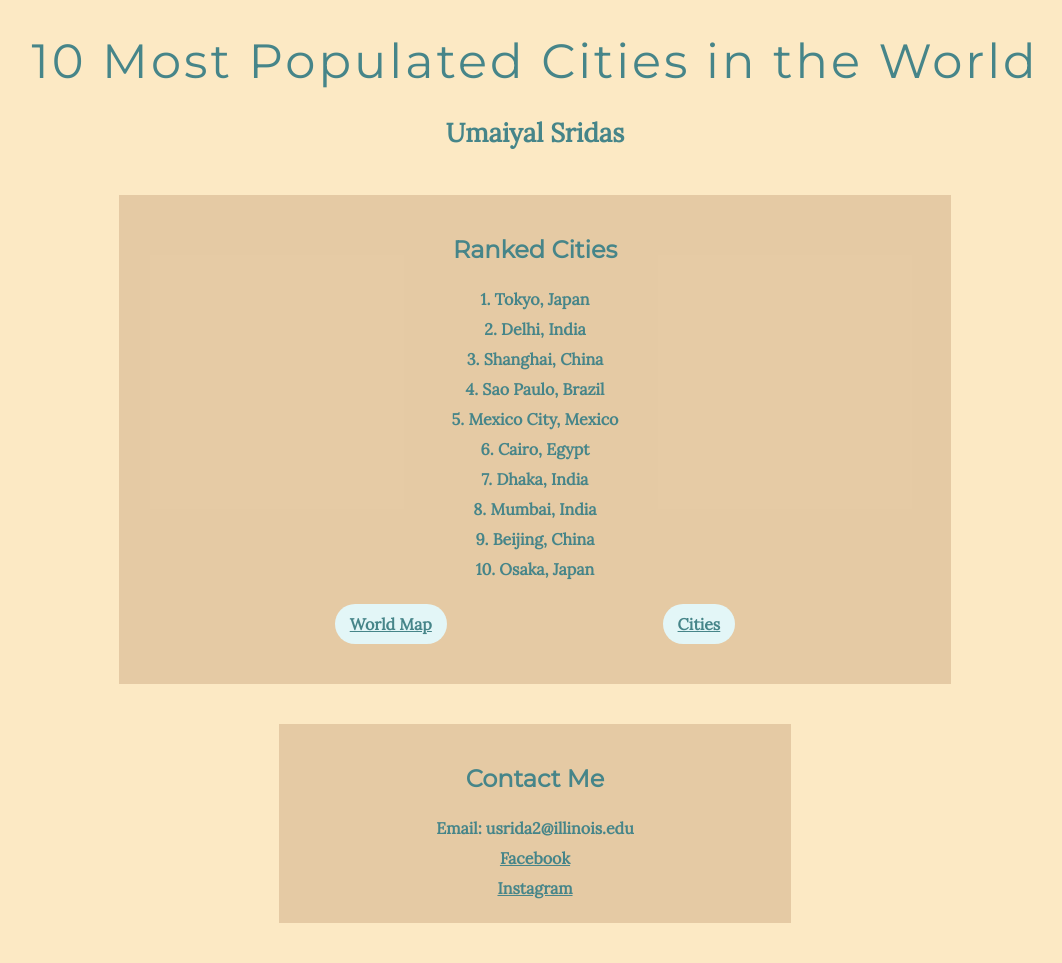
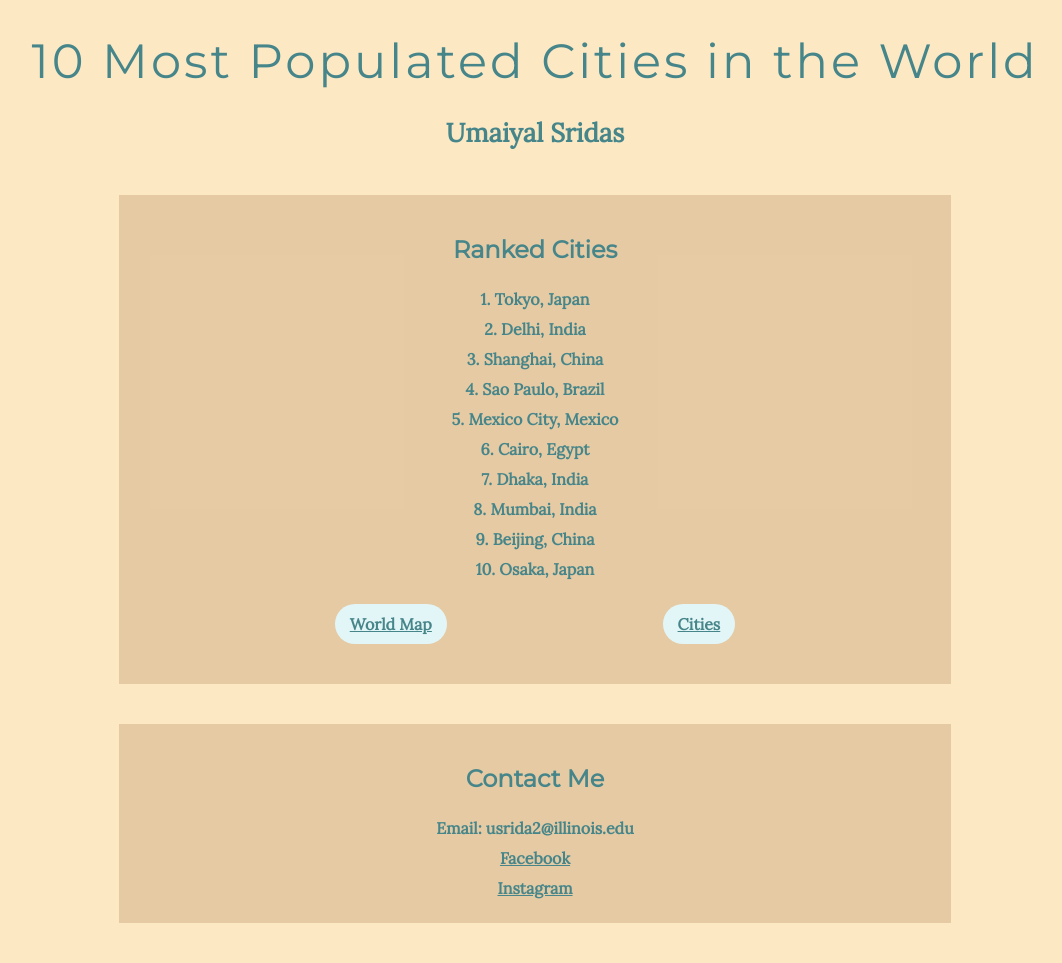
Before and after one commit to usridas/most-populated-cities-in-the-world.github.io, a Jekyll site: the page built from index.md, in a window 1280 px wide. Shown: the whole page, without its empty margins (105-1167 px from the left). Built offline with Jekyll 4.4.1, drawn with Linux system fonts in a browser that asks for light colours.

Commit message:
Update home.scss

```diff
--- a/assets/home.scss
+++ b/assets/home.scss
@@ -33,6 +33,6 @@
 
 @media (min-width: 200px) {
   .contact-me {
-    width: 40vw;
+    width: 65vw;
   }
 }
```
